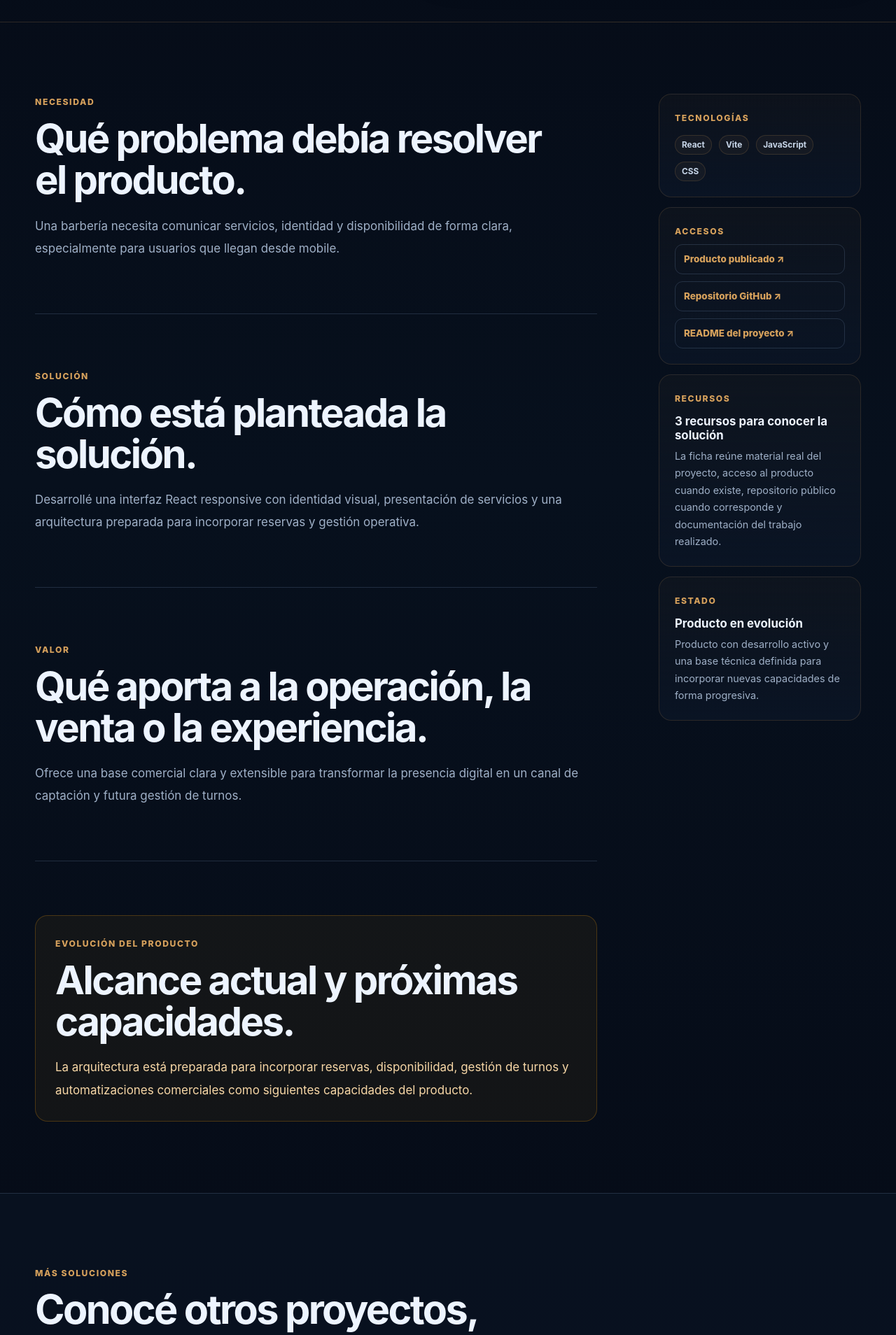
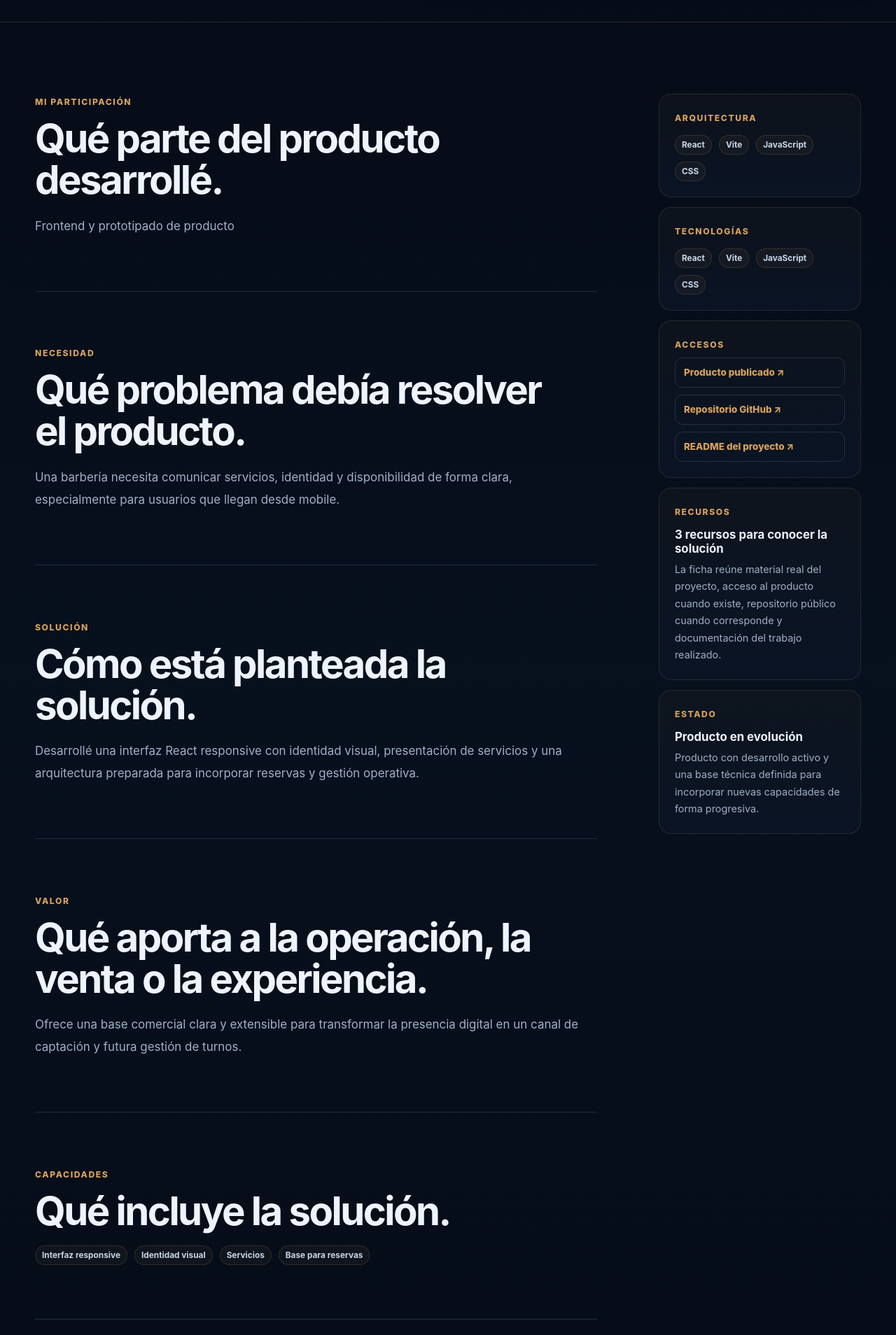
Before and after one commit to DylanDev08/Portfolio-Dylan, a React (Vite) app in the folder frontend/: page /proyectos/barberhouse in a window 1280 px wide. Shown: the part 680-2588 px from the top of the page at 70% size. Built offline with nearby package versions, Linux system fonts and the light colour scheme; no server answers.

Commit message:
feat: mostrar arquitectura y alcance en casos de estudio

```diff
--- a/frontend/src/pages/ProjectDetailPage.jsx
+++ b/frontend/src/pages/ProjectDetailPage.jsx
@@ -74,6 +74,13 @@ export function ProjectDetailPage() {
         <section className="section project-case-content" id="documentacion-caso">
           <div className="container project-case-layout">
             <article className="project-case-main">
+              {project.role && (
+                <section className="project-case-block">
+                  <span className="eyebrow">Mi participación</span>
+                  <h2>Qué parte del producto desarrollé.</h2>
+                  <p>{project.role}</p>
+                </section>
+              )}
               <section className="project-case-block">
                 <span className="eyebrow">Necesidad</span>
                 <h2>Qué problema debía resolver el producto.</h2>
@@ -100,6 +107,16 @@ export function ProjectDetailPage() {
                 </section>
               )}
 
+              {(project.highlights || []).length > 0 && (
+                <section className="project-case-block">
+                  <span className="eyebrow">Capacidades</span>
+                  <h2>Qué incluye la solución.</h2>
+                  <div className="badges project-case-tech">
+                    {project.highlights.map((item) => <span key={item}>{item}</span>)}
+                  </div>
+                </section>
+              )}
+
               {project.deploymentNote && (
                 <section className="project-case-block project-case-block--note">
                   <span className="eyebrow">Evolución del producto</span>
@@ -110,6 +127,15 @@ export function ProjectDetailPage() {
             </article>
 
             <aside className="project-case-aside">
+              {(project.architecture || []).length > 0 && (
+                <div className="project-case-panel">
+                  <span className="eyebrow">Arquitectura</span>
+                  <div className="badges project-case-tech">
+                    {project.architecture.map((item) => <span key={item}>{item}</span>)}
+                  </div>
+                </div>
+              )}
+
               <div className="project-case-panel">
                 <span className="eyebrow">Tecnologías</span>
                 <div className="badges project-case-tech">
```
